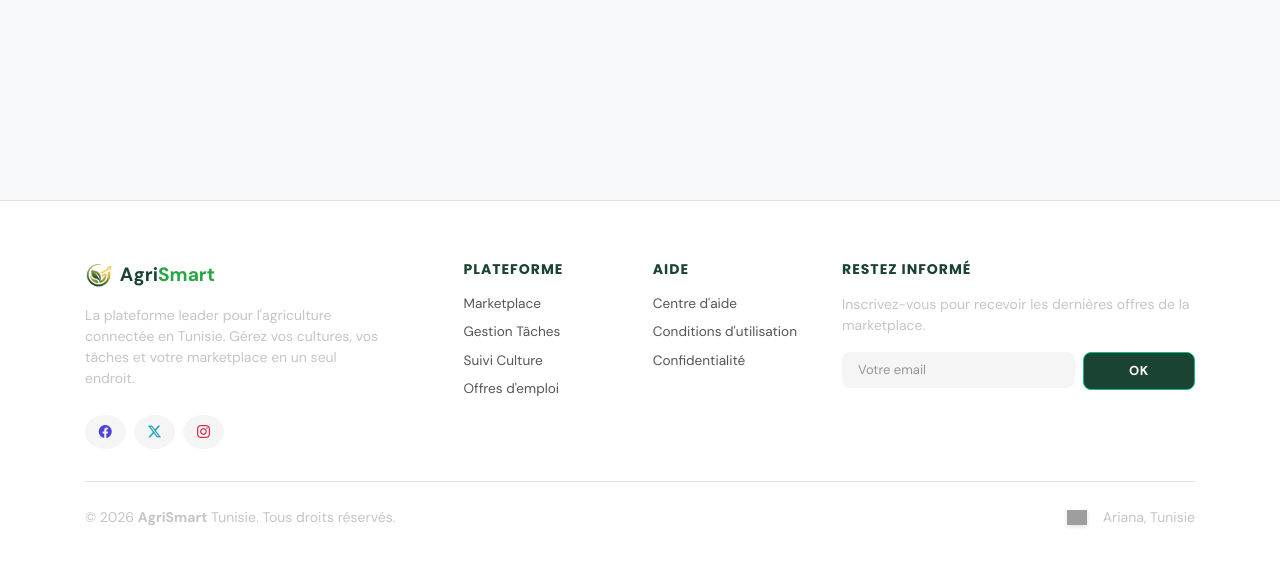
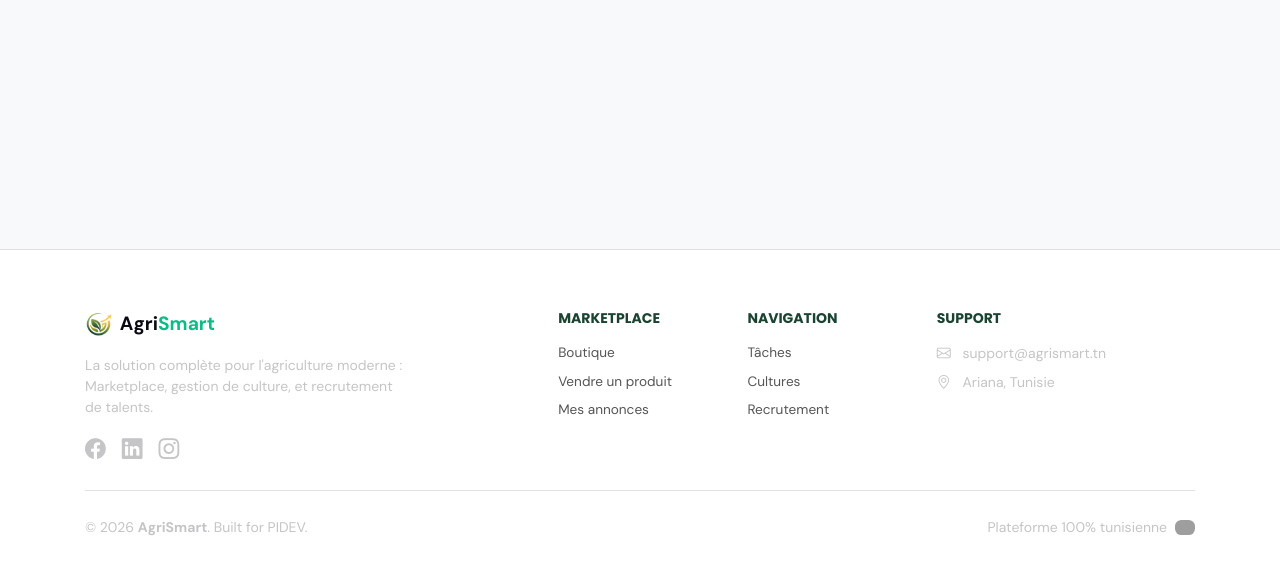
Before and after one commit to abir-Bk/Esprit-PIDEV-3A34-2026-AgriSmart, a PHP site: template templates/front/base.html.twig in a window 1280 px wide. Shown: the part 234-800 px from the top of the page. Run offline with PHP 8.4, Linux system fonts and the light colour scheme; the template is opened without the code that fills it, so the values that code supplies are empty; some libraries are stand-ins or nearby versions; grey boxes are pictures that could not be loaded.

Commit message:
updating the structure

```diff
--- a/templates/_partials/_footer.html.twig
+++ b/templates/_partials/_footer.html.twig
@@ -1,74 +1,63 @@
-<footer class="bg-white border-top pt-5 pb-4 mt-auto">
+<footer class="bg-white border-top pt-5 pb-3 mt-auto">
     <div class="container">
         <div class="row g-4">
-            <div class="col-lg-4 col-md-6">
+            <div class="col-lg-4">
                 <a class="d-flex align-items-center text-decoration-none mb-3" href="{{ path('app_produit_index') }}">
                     <img src="{{ asset('assets/images/logo.png') }}" alt="logo" style="height:30px;">
-                    <span class="fw-bold ms-2" style="color: #1a4331; font-size: 1.2rem;">
-                        Agri<span style="color: #28a745;">Smart</span>
+                    <span class="fw-bold ms-2 text-dark" style="font-size: 1.2rem;">
+                        Agri<span class="text-success">Smart</span>
                     </span>
                 </a>
-                <p class="text-muted small pe-lg-5">
-                    La plateforme leader pour l'agriculture connectée en Tunisie. Gérez vos cultures, vos tâches et votre marketplace en un seul endroit.
+                <p class="text-muted small pe-lg-4">
+                    La solution complète pour l'agriculture moderne : Marketplace, gestion de culture, et recrutement de talents.
                 </p>
-                <div class="d-flex gap-2 mt-4">
-                    <a href="#" class="btn btn-sm btn-light rounded-circle text-primary"><i class="bi bi-facebook"></i></a>
-                    <a href="#" class="btn btn-sm btn-light rounded-circle text-info"><i class="bi bi-twitter-x"></i></a>
-                    <a href="#" class="btn btn-sm btn-light rounded-circle text-danger"><i class="bi bi-instagram"></i></a>
+                <div class="d-flex gap-3 mt-3">
+                    <a href="#" class="text-muted"><i class="bi bi-facebook fs-5"></i></a>
+                    <a href="#" class="text-muted"><i class="bi bi-linkedin fs-5"></i></a>
+                    <a href="#" class="text-muted"><i class="bi bi-instagram fs-5"></i></a>
                 </div>
             </div>
 
-            <div class="col-lg-2 col-md-3 col-6">
-                <h6 class="fw-bold mb-3 small text-uppercase" style="color: #1a4331; letter-spacing: 1px;">Plateforme</h6>
-                <ul class="nav flex-column gap-2">
-                    <li class="nav-item"><a href="{{ path('app_produit_index') }}" class="nav-link p-0 small text-muted hover-green">Marketplace</a></li>
-                    <li class="nav-item"><a href="#" class="nav-link p-0 small text-muted hover-green">Gestion Tâches</a></li>
-                    <li class="nav-item"><a href="#" class="nav-link p-0 small text-muted hover-green">Suivi Culture</a></li>
-                    <li class="nav-item"><a href="#" class="nav-link p-0 small text-muted hover-green">Offres d'emploi</a></li>
+            <div class="col-lg-2 offset-lg-1 col-6">
+                <h6 class="mb-3 fw-bold small text-uppercase" style="color: #1a4331;">Marketplace</h6>
+                <ul class="nav flex-column gap-2 small">
+                    <li class="nav-item"><a href="{{ path('app_produit_index') }}" class="nav-link p-0 text-muted">Boutique</a></li>
+                    <li class="nav-item"><a href="{{ path('app_produit_new') }}" class="nav-link p-0 text-muted">Vendre un produit</a></li>
+                    <li class="nav-item"><a href="#" class="nav-link p-0 text-muted">Mes annonces</a></li>
                 </ul>
             </div>
 
-            <div class="col-lg-2 col-md-3 col-6">
-                <h6 class="fw-bold mb-3 small text-uppercase" style="color: #1a4331; letter-spacing: 1px;">Aide</h6>
-                <ul class="nav flex-column gap-2">
-                    <li class="nav-item"><a href="#" class="nav-link p-0 small text-muted hover-green">Centre d'aide</a></li>
-                    <li class="nav-item"><a href="#" class="nav-link p-0 small text-muted hover-green">Conditions d'utilisation</a></li>
-                    <li class="nav-item"><a href="#" class="nav-link p-0 small text-muted hover-green">Confidentialité</a></li>
+            <div class="col-lg-2 col-6">
+                <h6 class="mb-3 fw-bold small text-uppercase" style="color: #1a4331;">Navigation</h6>
+                <ul class="nav flex-column gap-2 small">
+                    <li class="nav-item"><a href="#" class="nav-link p-0 text-muted">Tâches</a></li>
+                    <li class="nav-item"><a href="#" class="nav-link p-0 text-muted">Cultures</a></li>
+                    <li class="nav-item"><a href="#" class="nav-link p-0 text-muted">Recrutement</a></li>
                 </ul>
             </div>
 
-            <div class="col-lg-4 col-md-12">
-                <h6 class="fw-bold mb-3 small text-uppercase" style="color: #1a4331; letter-spacing: 1px;">Restez informé</h6>
-                <p class="small text-muted mb-3">Inscrivez-vous pour recevoir les dernières offres de la marketplace.</p>
-                <form class="row g-2">
-                    <div class="col-8">
-                        <input type="email" class="form-control form-control-sm border-0 bg-light px-3 py-2" placeholder="Votre email" style="border-radius: 8px;">
-                    </div>
-                    <div class="col-4">
-                        <button type="submit" class="btn btn-sm btn-success w-100 py-2" style="border-radius: 8px; background-color: #1a4331;">OK</button>
-                    </div>
-                </form>
+            <div class="col-lg-3">
+                <h6 class="mb-3 fw-bold small text-uppercase" style="color: #1a4331;">Support</h6>
+                <p class="text-muted small mb-2"><i class="bi bi-envelope me-2"></i> support@agrismart.tn</p>
+                <p class="text-muted small"><i class="bi bi-geo-alt me-2"></i> Ariana, Tunisie</p>
             </div>
         </div>
 
         <hr class="my-4 opacity-10">
 
-        <div class="d-flex flex-column flex-md-row justify-content-between align-items-center gap-3">
-            <span class="text-muted small">© 2026 <strong>AgriSmart</strong> Tunisie. Tous droits réservés.</span>
-            <div class="d-flex align-items-center gap-3">
-                <img src="https://upload.wikimedia.org/wikipedia/commons/b/ba/Flag_of_Tunisia.svg" width="20" class="rounded-sm shadow-sm" alt="Tunisia">
-                <span class="small text-muted">Ariana, Tunisie</span>
+        <div class="d-flex justify-content-between align-items-center small text-muted">
+            <span>© 2026 <strong>AgriSmart</strong>. Built for PIDEV.</span>
+            <div class="d-flex align-items-center gap-2">
+                <span class="d-none d-sm-inline">Plateforme 100% tunisienne</span>
+                <img src="https://upload.wikimedia.org/wikipedia/commons/b/ba/Flag_of_Tunisia.svg" width="20" class="rounded-1" alt="Tunisie">
             </div>
         </div>
     </div>
 </footer>
 
 <style>
-    .hover-green:hover {
-        color: #28a745 !important;
-        text-decoration: underline !important;
-    }
-    footer .nav-link {
-        transition: 0.3s ease;
+    footer .nav-link:hover {
+        color: #198754 !important;
+        text-decoration: underline;
     }
 </style>
```
